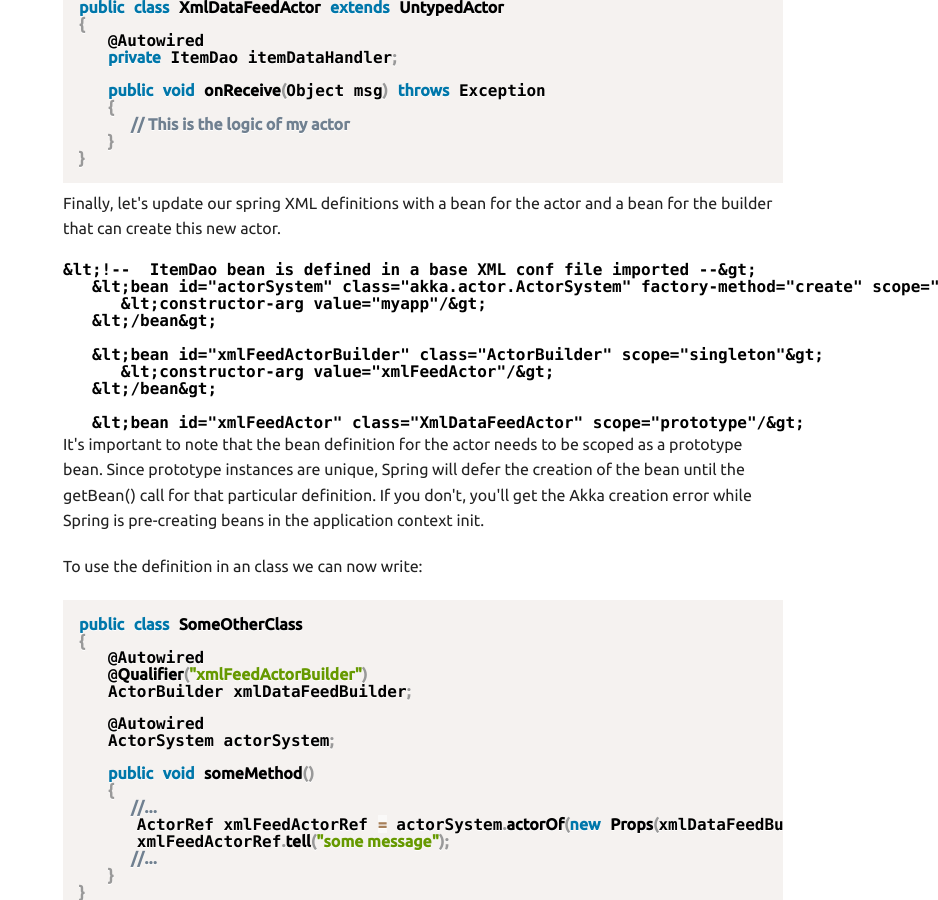
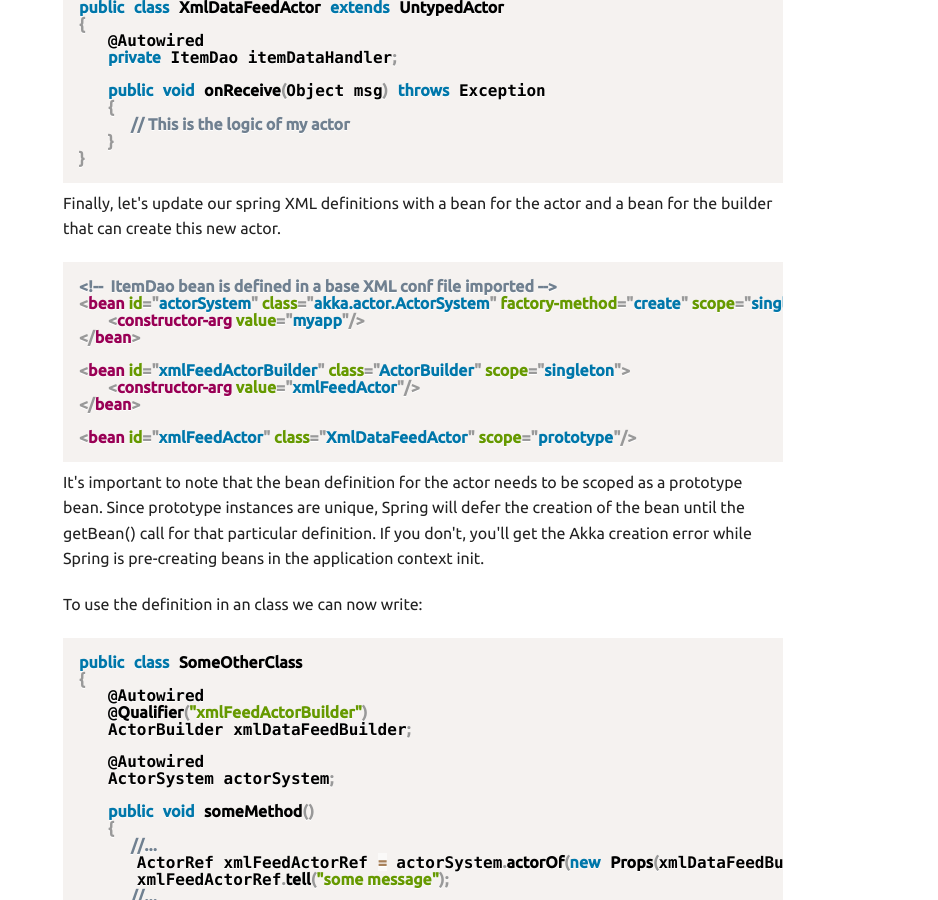
Before and after one commit to dhable/caffeinatedideas.com, a Jekyll site: the page built from _posts/2013-02-18-autowiring-akka-actors-with-spring.markdown, in a window 1280 px wide and 900 px high, scrolled down 1782 px. Shown: the whole window, without its empty margins (342-1280 px from the left). Built offline with Jekyll 4.4.1, drawn with Linux system fonts in a browser that asks for light colours; nearby versions of some CDN libraries; comment, search, counter and statistics services are not loaded.

Commit message:
Fixes Issue #11

```diff
--- a/_posts/2013-02-18-autowiring-akka-actors-with-spring.markdown
+++ b/_posts/2013-02-18-autowiring-akka-actors-with-spring.markdown
@@ -99,17 +99,17 @@ public class XmlDataFeedActor extends UntypedActor
 Finally, let\'s update our spring XML definitions with a bean for the actor and a
 bean  for the builder that can create this new actor.
 
-{% prism xml %}
-   &lt;!--  ItemDao bean is defined in a base XML conf file imported --&gt;
-   &lt;bean id="actorSystem" class="akka.actor.ActorSystem" factory-method="create" scope="singleton"&gt;
-      &lt;constructor-arg value="myapp"/&gt;
-   &lt;/bean&gt;
+{% prism markup %}
+<!--  ItemDao bean is defined in a base XML conf file imported -->
+<bean id="actorSystem" class="akka.actor.ActorSystem" factory-method="create" scope="singleton">
+   <constructor-arg value="myapp"/>
+</bean>
 
-   &lt;bean id="xmlFeedActorBuilder" class="ActorBuilder" scope="singleton"&gt;
-      &lt;constructor-arg value="xmlFeedActor"/&gt;
-   &lt;/bean&gt;
+<bean id="xmlFeedActorBuilder" class="ActorBuilder" scope="singleton">
+   <constructor-arg value="xmlFeedActor"/>
+</bean>
 
-   &lt;bean id="xmlFeedActor" class="XmlDataFeedActor" scope="prototype"/&gt;
+<bean id="xmlFeedActor" class="XmlDataFeedActor" scope="prototype"/>
 {% endprism %}
 
 It\'s important to note that the bean definition for the actor needs to be scoped as
```
